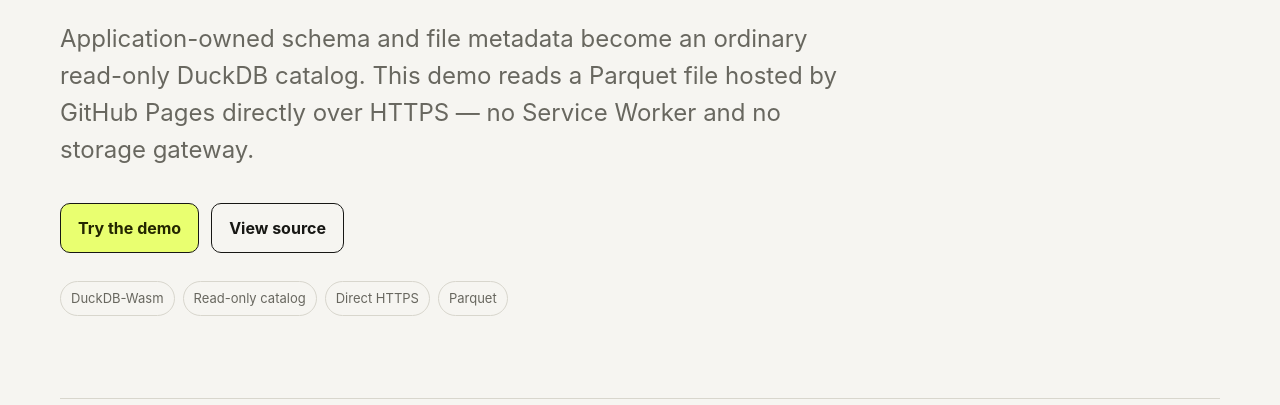
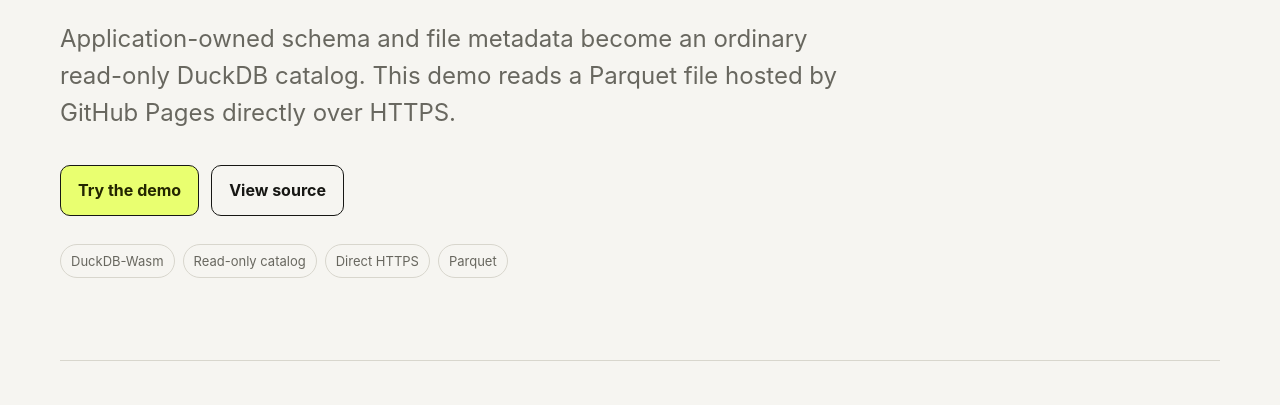
Before and after one commit to tokibi/duckdb-wasm-in-memory-catalog, a website: page demo/index.html in a window 1280 px wide. Shown: the part 395-800 px from the top of the page. Drawn offline with Linux system fonts and the light colour scheme; files whose address does not match are found by name.

Commit message:
docs: remove unrelated component references

```diff
--- a/demo/app.mjs
+++ b/demo/app.mjs
@@ -322,7 +322,6 @@ async function runDemo() {
         sourceProbe,
         sourceBytes: metadata.bytes,
         catalogDiagnostics,
-        serviceWorker: 'not used',
       },
       null,
       2,
--- a/demo/index.html
+++ b/demo/index.html
@@ -38,7 +38,7 @@
         <h1>Publish metadata.<br>Query remote Parquet.</h1>
         <p class="hero-copy">
           Application-owned schema and file metadata become an ordinary read-only DuckDB catalog.
-          This demo reads a Parquet file hosted by GitHub Pages directly over HTTPS — no Service Worker and no storage gateway.
+          This demo reads a Parquet file hosted by GitHub Pages directly over HTTPS.
         </p>
         <div class="hero-actions">
           <a class="button primary" href="#demo">Try the demo</a>
```
Also changed, not shown: README.md.
